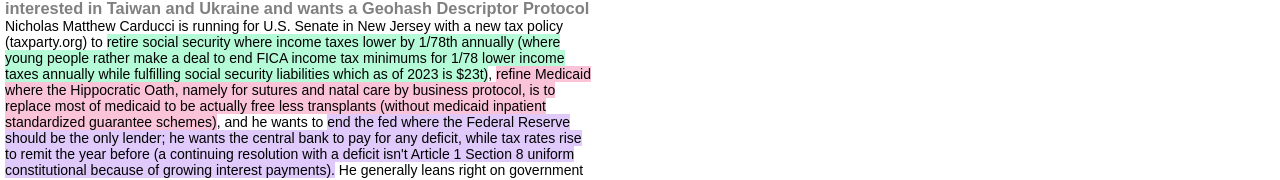
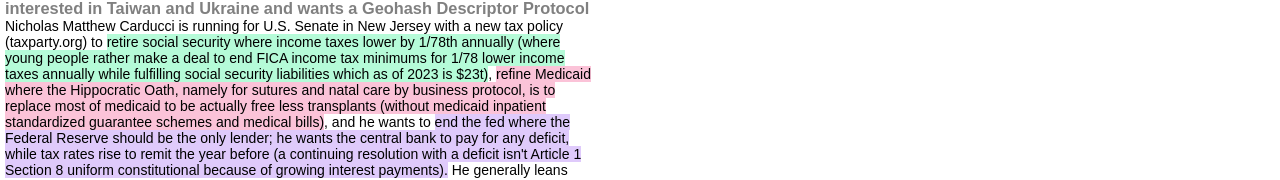
Before and after one commit to NickCarducci/TruncatedWholesaleTax, a React (Create React App) app: page / in a window 1280 px wide. Shown: the part 372-552 px from the top of the page. Built offline with nearby package versions, Linux system fonts and the light colour scheme; a web font is replaced by a local one.

Commit message:
Update App.js

```diff
--- a/src/App.js
+++ b/src/App.js
@@ -149,7 +149,7 @@
               refine Medicaid where the Hippocratic Oath, namely for sutures and
               natal care by business protocol, is to replace most of medicaid to
               be actually free less transplants (without medicaid inpatient
-              standardized guarantee schemes)
+              standardized guarantee schemes and medical bills)
             </span>
             , and he wants to{space}
             <span
```
